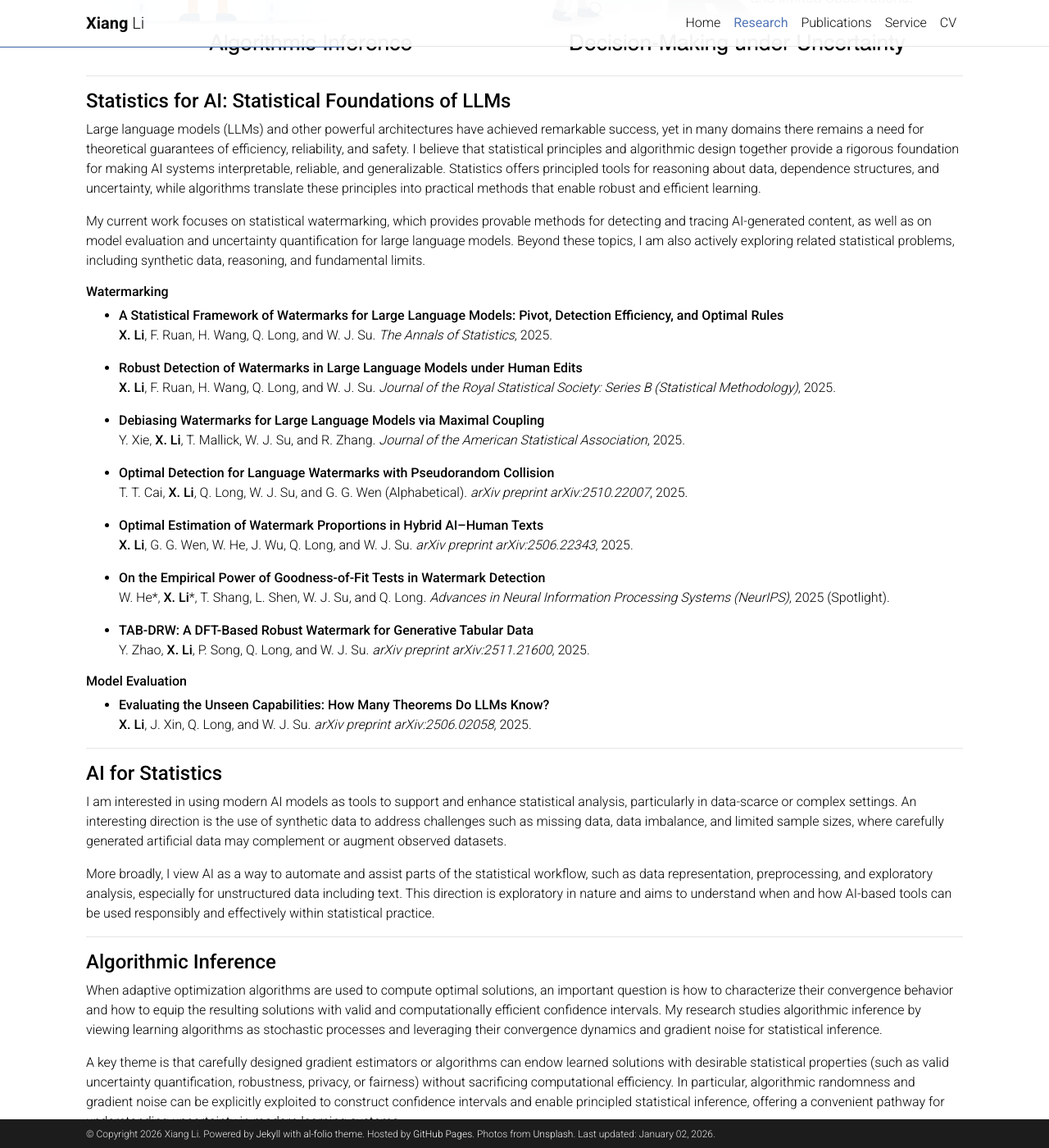
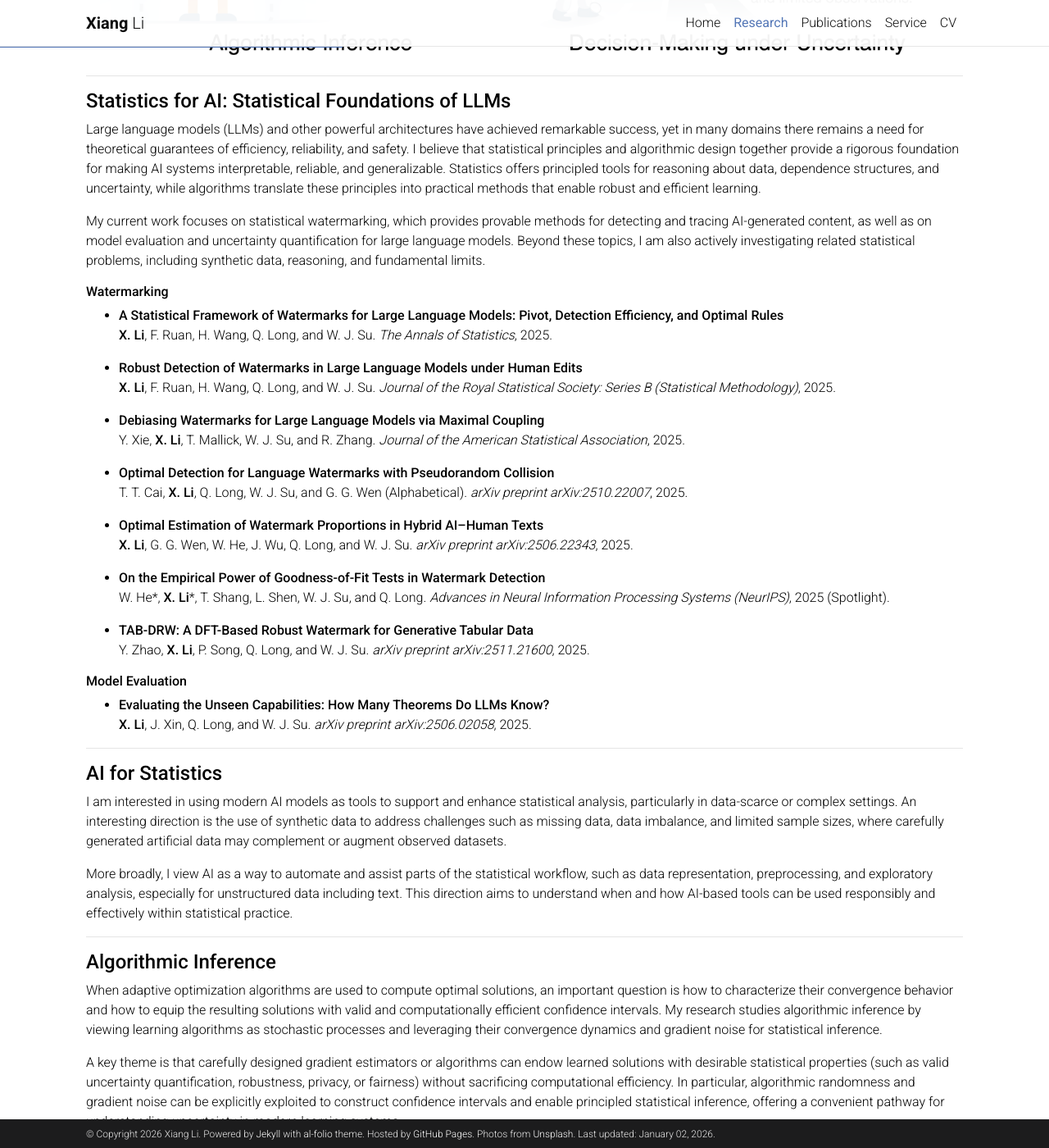
Before and after one commit to lx10077/lx10077.github.io, a Jekyll site: the page built from _pages/research.md, in a window 1280 px wide and 1400 px high, scrolled down 677 px. Shown: the whole window at 82% size. Built offline with Jekyll 4.4.1, drawn with Linux system fonts in a browser that asks for light colours; comment, search, counter and statistics services are not loaded; a style sheet for code colours, icons or effects is not loaded.

Commit message:
Update recent

```diff
--- a/_pages/research.md
+++ b/_pages/research.md
@@ -23,7 +23,7 @@ My research interests lie in statistical and algorithmic principles for inferenc
 Large language models (LLMs) and other powerful architectures have achieved remarkable success, yet in many domains there remains a need for theoretical guarantees of efficiency, reliability, and safety. I believe that statistical principles and algorithmic design together provide a rigorous foundation for making AI systems interpretable, reliable, and generalizable. Statistics offers principled tools for reasoning about data, dependence structures, and uncertainty, while algorithms translate these principles into practical methods that enable robust and efficient learning.
 
 My current work focuses on statistical watermarking, which provides provable methods for detecting and tracing AI-generated content, as well as on model evaluation and uncertainty quantification for large language models.
-Beyond these topics, I am also actively exploring related statistical problems, including synthetic data, reasoning, and fundamental limits.
+Beyond these topics, I am also actively investigating related statistical problems, including synthetic data, reasoning, and fundamental limits.
 
 ###### **Watermarking**
 
@@ -59,7 +59,7 @@ Beyond these topics, I am also actively exploring related statistical problems,
 
 I am interested in using modern AI models as tools to support and enhance statistical analysis, particularly in data-scarce or complex settings. An interesting direction is the use of synthetic data to address challenges such as missing data, data imbalance, and limited sample sizes, where carefully generated artificial data may complement or augment observed datasets.
 
-More broadly, I view AI as a way to automate and assist parts of the statistical workflow, such as data representation, preprocessing, and exploratory analysis, especially for unstructured data including text. This direction is exploratory in nature and aims to understand when and how AI-based tools can be used responsibly and effectively within statistical practice.
+More broadly, I view AI as a way to automate and assist parts of the statistical workflow, such as data representation, preprocessing, and exploratory analysis, especially for unstructured data including text. This direction aims to understand when and how AI-based tools can be used responsibly and effectively within statistical practice.
 
 -----
 
```
Also changed, not shown: _pages/service.md (+3 -2 lines).
